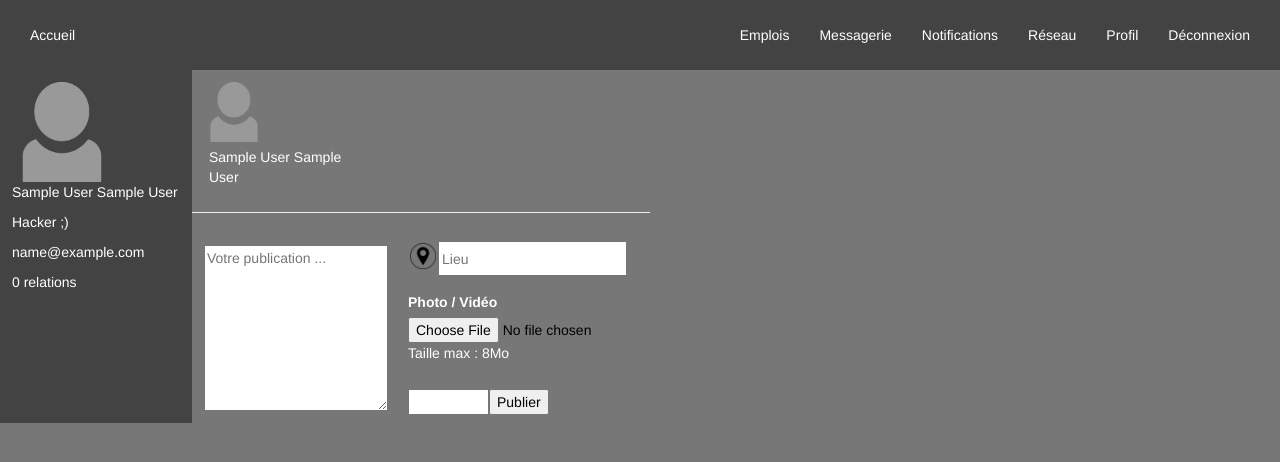
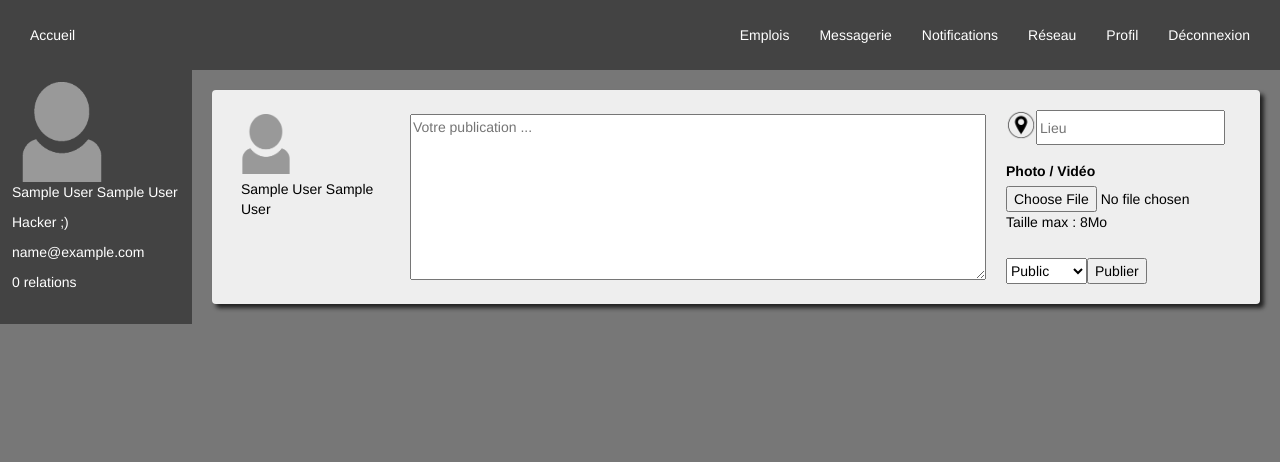
Before and after one commit to Jujulego/linkedece, a PHP site: page /accueil.php in a window 1280 px wide. Shown: the top 462 px of the page. Run offline with PHP 8.4, Linux system fonts and the light colour scheme; the visitor is signed in with stand-in values (Sample User, id 1); data that the repository does not hold is empty.

Commit message:
correction css accueil

```diff
--- a/css/style_accueil.css
+++ b/css/style_accueil.css
@@ -14,7 +14,7 @@
     width: 15%;
 }
 
-#murreseau {
+#mur {
     flex: 1;
     padding: 12px;
     width: 300px;
@@ -22,7 +22,7 @@
     flex-direction: column;
 }
 
-#murreseau article {
+#mur article {
     background: #eee;
     color: black;
     display: flex;
```
